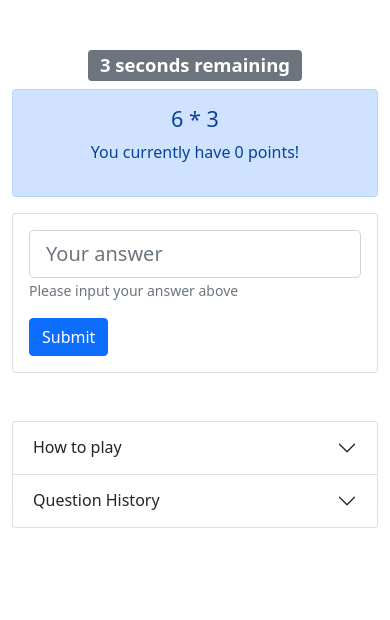
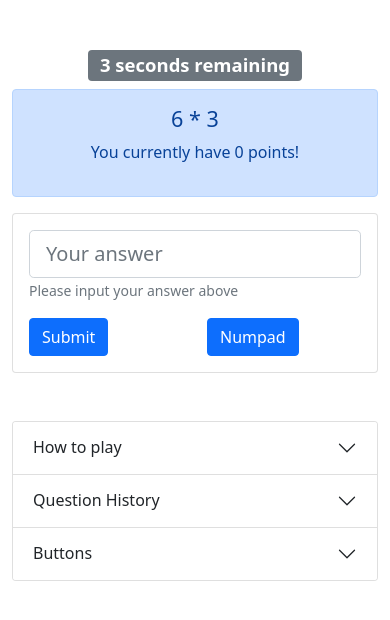
Before and after one commit to keemcodes/MathJS-API-Integration, a React (Create React App) app: page / in a window 390 px wide. Shown: the top 620 px of the page. Built offline with nearby package versions, Linux system fonts and the light colour scheme; the HTML template or start-up script is replaced by a standard one.

Commit message:
dirty numpad but works. good for mobile

```diff
--- a/src/App.js
+++ b/src/App.js
@@ -8,6 +8,7 @@ import {
   Col,
   Form,
   Button,
+  ButtonGroup,
   Card,
   Alert,
   Badge,
@@ -47,6 +48,7 @@ function App() {
   const [points, setPoints] = useState(0);
   const [answer, setAnswer] = useState("");
   const [correct, setCorrect] = useState();
+  const [numpadToggle, setNumpadToggle] = useState(false);
 
   useEffect(() => {
     if (timeLeft === 0) {
@@ -92,6 +94,14 @@ function App() {
 
   function handleAnswerChange(e) {
     setAnswer(e.target.value);
+  }
+  function handleNumpadToggle(e) {
+    e.preventDefault();
+    setNumpadToggle((prev) => !prev);
+  }
+
+  function addDigit(digit) {
+    setAnswer((prev) => prev + `${digit}`);
   }
 
   async function handleAnswerSubmit(e) {
@@ -151,7 +161,7 @@ function App() {
               <Form.Group className="mb-3" controlId="answer">
                 <Form.Control
                   size="lg"
-                  type="text"
+                  type="number"
                   placeholder="Your answer"
                   value={answer}
                   onChange={handleAnswerChange}
@@ -160,6 +170,108 @@ function App() {
                   Please input your answer above
                 </Form.Text>
               </Form.Group>
+              <Row>
+                {numpadToggle === true ? (
+                  <ButtonGroup
+                    vertical
+                    className="btn-group-vertical ml-4 mt-4"
+                    role="group"
+                    aria-label="Basic example"
+                  >
+                    <div>
+                      <Button
+                        type="button"
+                        className="m-1 py-3"
+                        onClick={() => addDigit(1)}
+                      >
+                        1
+                      </Button>
+                      <Button
+                        type="button"
+                        className="m-1 py-3"
+                        onClick={() => addDigit(2)}
+                      >
+                        2
+                      </Button>
+                      <Button
+                        type="button"
+                        className="m-1 py-3"
+                        onClick={() => addDigit(3)}
+                      >
+                        3
+                      </Button>
+                    </div>
+                    <div>
+                      <Button
+                        type="button"
+                        className="m-1 py-3 "
+                        onClick={() => addDigit(4)}
+                      >
+                        4
+                      </Button>
+                      <Button
+                        type="button"
+                        className="m-1 py-3"
+                        onClick={() => addDigit(5)}
+                      >
+                        5
+                      </Button>
+                      <Button
+                        type="button"
+                        className="m-1 py-3"
+                        onClick={() => addDigit(6)}
+                      >
+                        6
+                      </Button>
+                    </div>
+                    <div>
+                      <Button
+                        type="button"
+                        className="m-1 py-3"
+                        onClick={() => addDigit(7)}
+                      >
+                        7
+                      </Button>
+                      <Button
+                        type="button"
+                        className="m-1 py-3"
+                        onClick={() => addDigit(8)}
+                      >
+                        8
+                      </Button>
+                      <Button
+                        type="button"
+                        className="m-1 py-3"
+                        onClick={() => addDigit(9)}
+                      >
+                        9
+                      </Button>
+                    </div>
+                    <div>
+                      <Button
+                        type="button"
+                        className="m-1 py-3"
+                        onClick={() => {
+                          setAnswer((prev) => prev.slice(0, -1));
+                        }}
+                      >
+                        &lt;
+                      </Button>
+                      <Button
+                        type="button"
+                        className="m-1 py-3"
+                        onClick={() => addDigit(0)}
+                      >
+                        0
+                      </Button>
+                    </div>
+                  </ButtonGroup>
+                ) : (
+                  ""
+                )}
+              </Row>
+              <Row>
+                <Col>
                   <Button
                     variant="primary"
                     type="submit"
@@ -167,6 +279,18 @@ function App() {
                   >
                     Submit
                   </Button>
+                </Col>
+                <Col>
+                  <Button
+                    className="ml-1"
+                    variant="primary"
+                    type="submit"
+                    onClick={handleNumpadToggle}
+                  >
+                    Numpad
+                  </Button>
+                </Col>
+              </Row>
             </Form>
           </Card>
         </Col>
@@ -204,6 +328,10 @@ function App() {
               </ListGroup>
             </Accordion.Body>
           </Accordion.Item>
+          <Accordion.Item eventKey="2">
+            <Accordion.Header>Buttons</Accordion.Header>
+            <Accordion.Body></Accordion.Body>
+          </Accordion.Item>
         </Accordion>
       </Row>
     </Container>
```
Lines whose indentation alone changed are shown as unchanged.
